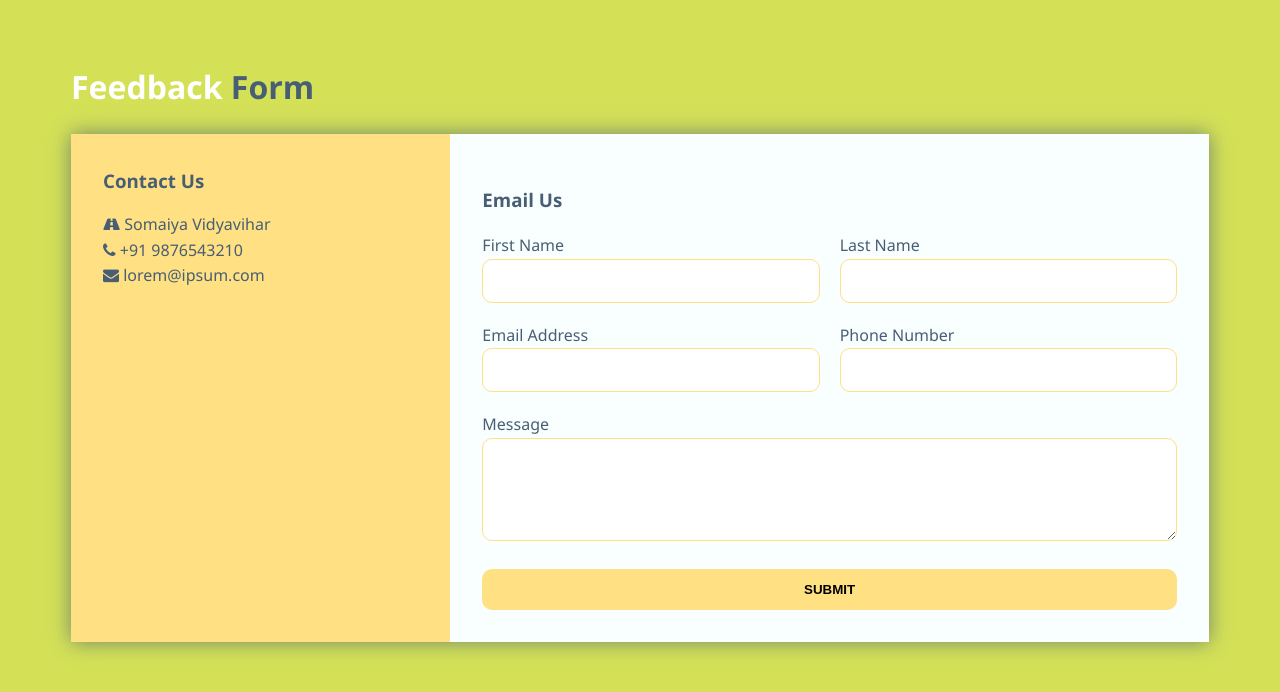
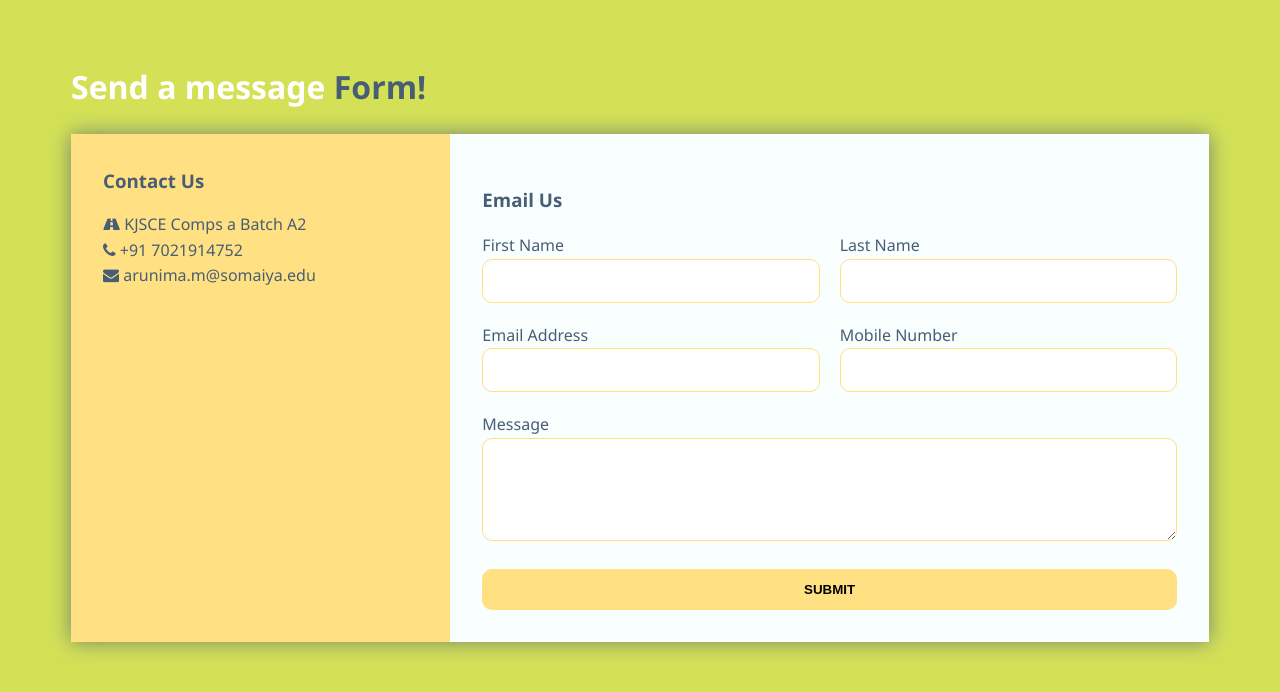
Before and after one commit to Arunima33123/Feedback, a plain HTML site: page index.html in a window 1280 px wide. Drawn offline with nearby package versions, Linux system fonts and the light colour scheme.

Commit message:
Update index.html

```diff
--- a/index.html
+++ b/index.html
@@ -12,19 +12,19 @@
 </head>
 <body>
   <div class="container">
-    <h1 class="brand"><span>Feedback</span> Form</h1>
+    <h1 class="brand"><span>Send a message</span> Form!</h1>
     <div class="wrapper">
       <div class="company-info">
         <h3>Contact Us</h3>
         <ul>
-          <li><i class="fa fa-road"></i> Somaiya Vidyavihar</li>
-          <li><i class="fa fa-phone"></i> +91 9876543210</li>
-          <li><i class="fa fa-envelope"></i> lorem@ipsum.com</li>
+          <li><i class="fa fa-road"></i> KJSCE Comps a Batch A2</li>
+          <li><i class="fa fa-phone"></i> +91 7021914752</li>
+          <li><i class="fa fa-envelope"></i> arunima.m@somaiya.edu</li>
         </ul>
       </div>
       <div class="contact">
         <h3>Email Us</h3>
-        <div class="alert">Your message has been sent!</div>
+        <div class="alert">Sucess! The message has been sent</div>
         <form id="contactForm">
           <p>
             <label>First Name</label>
@@ -39,7 +39,7 @@
             <input type="email" name="email" id="email" required>
           </p>
           <p>
-            <label>Phone Number</label>
+            <label>Mobile Number</label>
             <input type="text" name="phone" id="phone">
           </p>
           <p class="full">
```
